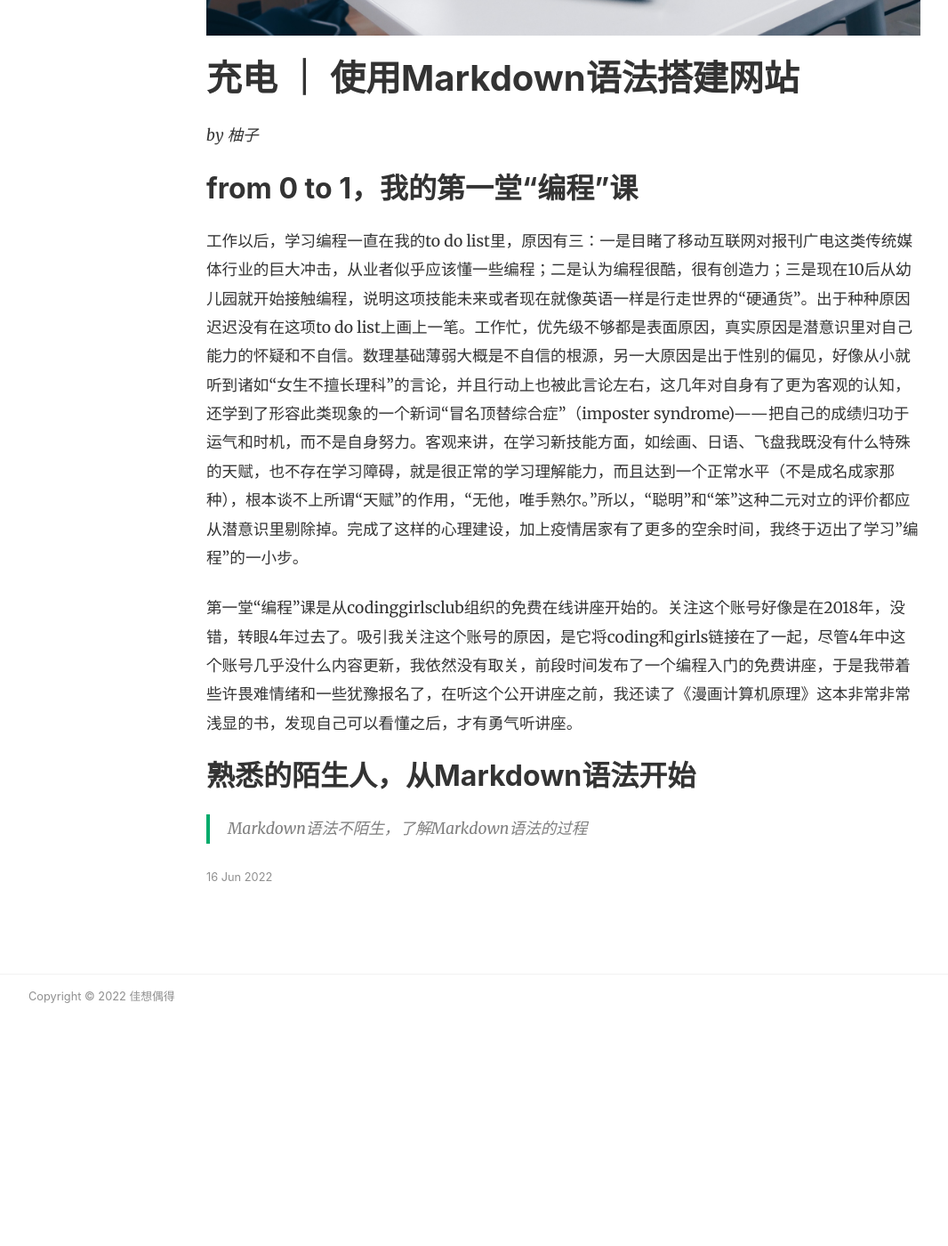
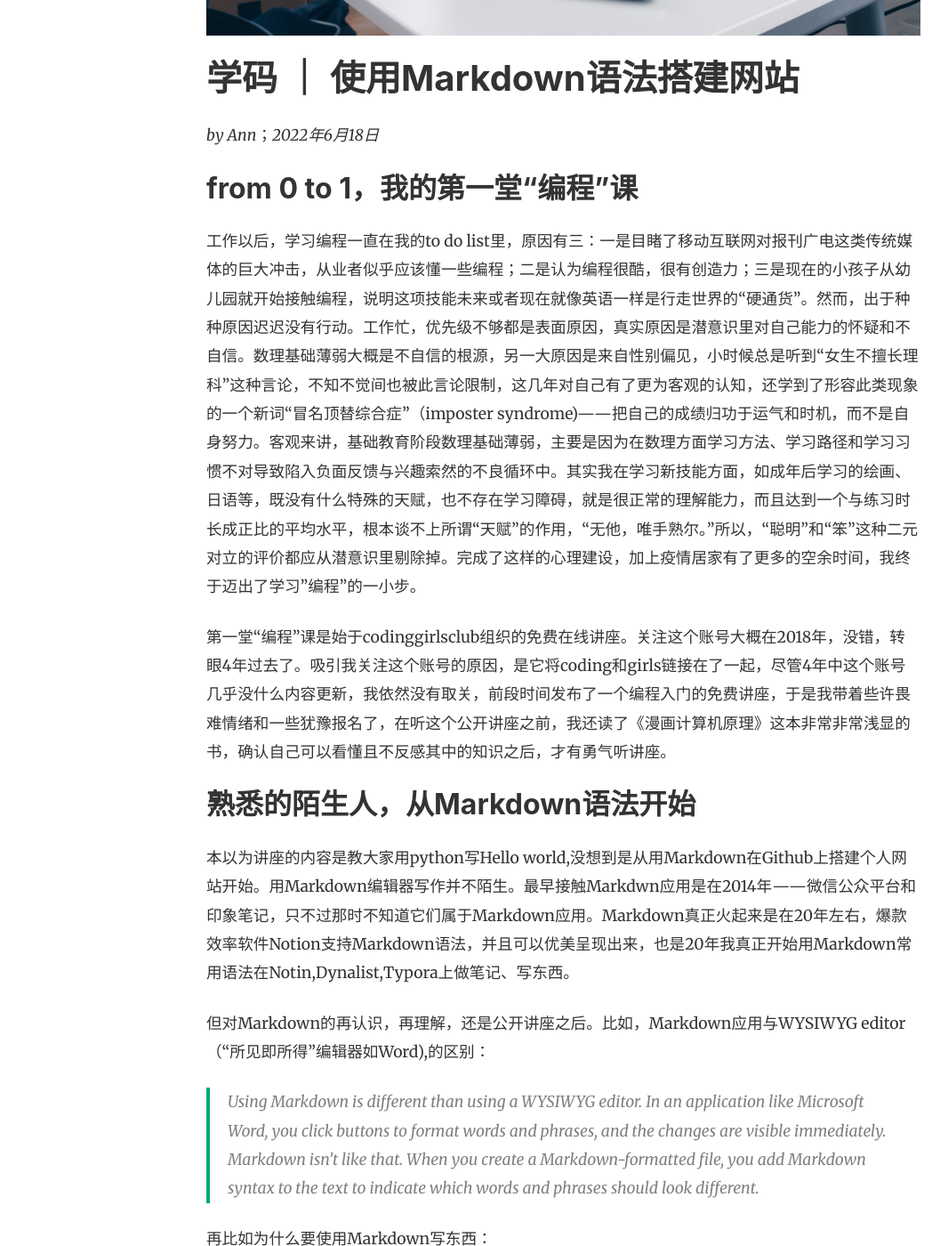
Before and after one commit to annintech/ann-blog, a Jekyll site: the page built from _posts/2022-06-16-small-steps.md, in a window 1280 px wide and 1400 px high, scrolled down 748 px. Shown: the whole window at 89% size, without its empty margins (53-1119 px from the left). Built offline with Jekyll 4.4.1, drawn with Linux system fonts in a browser that asks for light colours; nearby versions of some CDN libraries; before the commit the page ends 1889 px from its top, so only the background shows below that; some of the changed text lies outside the part shown.

Commit message:
Update 2022-06-16-small-steps.md

```diff
--- a/_posts/2022-06-16-small-steps.md
+++ b/_posts/2022-06-16-small-steps.md
@@ -4,15 +4,28 @@ title:  "Pre Coding一小步"
 image: assets/images/precoding.jpg
 featured: true
 ---
-# 充电 ｜ 使用Markdown语法搭建网站
-_by 柚子_
+# 学码 ｜ 使用Markdown语法搭建网站
+_by Ann_；_2022年6月18日_
+## from 0 to 1，我的第一堂“编程”课
+工作以后，学习编程一直在我的to do list里，原因有三：一是目睹了移动互联网对报刊广电这类传统媒体的巨大冲击，从业者似乎应该懂一些编程；二是认为编程很酷，很有创造力；三是现在的小孩子从幼儿园就开始接触编程，说明这项技能未来或者现在就像英语一样是行走世界的“硬通货”。然而，出于种种原因迟迟没有行动。工作忙，优先级不够都是表面原因，真实原因是潜意识里对自己能力的怀疑和不自信。数理基础薄弱大概是不自信的根源，另一大原因是来自性别偏见，小时候总是听到“女生不擅长理科”这种言论，不知不觉间也被此言论限制，这几年对自己有了更为客观的认知，还学到了形容此类现象的一个新词“冒名顶替综合症”（imposter syndrome)——把自己的成绩归功于运气和时机，而不是自身努力。客观来讲，基础教育阶段数理基础薄弱，主要是因为在数理方面学习方法、学习路径和学习习惯不对导致陷入负面反馈与兴趣索然的不良循环中。其实我在学习新技能方面，如成年后学习的绘画、日语等，既没有什么特殊的天赋，也不存在学习障碍，就是很正常的理解能力，而且达到一个与练习时长成正比的平均水平，根本谈不上所谓“天赋”的作用，“无他，唯手熟尔。”所以，“聪明”和“笨”这种二元对立的评价都应从潜意识里剔除掉。完成了这样的心理建设，加上疫情居家有了更多的空余时间，我终于迈出了学习”编程”的一小步。
 
-## from 0 to 1，我的第一堂“编程”课
-工作以后，学习编程一直在我的to do list里，原因有三：一是目睹了移动互联网对报刊广电这类传统媒体行业的巨大冲击，从业者似乎应该懂一些编程；二是认为编程很酷，很有创造力；三是现在10后从幼儿园就开始接触编程，说明这项技能未来或者现在就像英语一样是行走世界的“硬通货”。出于种种原因迟迟没有在这项to do list上画上一笔。工作忙，优先级不够都是表面原因，真实原因是潜意识里对自己能力的怀疑和不自信。数理基础薄弱大概是不自信的根源，另一大原因是出于性别的偏见，好像从小就听到诸如“女生不擅长理科”的言论，并且行动上也被此言论左右，这几年对自身有了更为客观的认知，还学到了形容此类现象的一个新词“冒名顶替综合症”（imposter syndrome)——把自己的成绩归功于运气和时机，而不是自身努力。客观来讲，在学习新技能方面，如绘画、日语、飞盘我既没有什么特殊的天赋，也不存在学习障碍，就是很正常的学习理解能力，而且达到一个正常水平（不是成名成家那种），根本谈不上所谓“天赋”的作用，“无他，唯手熟尔。”所以，“聪明”和“笨”这种二元对立的评价都应从潜意识里剔除掉。完成了这样的心理建设，加上疫情居家有了更多的空余时间，我终于迈出了学习”编程”的一小步。
-
-第一堂“编程”课是从codinggirlsclub组织的免费在线讲座开始的。关注这个账号好像是在2018年，没错，转眼4年过去了。吸引我关注这个账号的原因，是它将coding和girls链接在了一起，尽管4年中这个账号几乎没什么内容更新，我依然没有取关，前段时间发布了一个编程入门的免费讲座，于是我带着些许畏难情绪和一些犹豫报名了，在听这个公开讲座之前，我还读了《漫画计算机原理》这本非常非常浅显的书，发现自己可以看懂之后，才有勇气听讲座。
+第一堂“编程”课是始于codinggirlsclub组织的免费在线讲座。关注这个账号大概在2018年，没错，转眼4年过去了。吸引我关注这个账号的原因，是它将coding和girls链接在了一起，尽管4年中这个账号几乎没什么内容更新，我依然没有取关，前段时间发布了一个编程入门的免费讲座，于是我带着些许畏难情绪和一些犹豫报名了，在听这个公开讲座之前，我还读了《漫画计算机原理》这本非常非常浅显的书，确认自己可以看懂且不反感其中的知识之后，才有勇气听讲座。
 
 ## 熟悉的陌生人，从Markdown语法开始
 
+本以为讲座的内容是教大家用python写Hello world,没想到是从用Markdown在Github上搭建个人网站开始。用Markdown编辑器写作并不陌生。最早接触Markdwn应用是在2014年——微信公众平台和印象笔记，只不过那时不知道它们属于Markdown应用。Markdown真正火起来是在20年左右，爆款效率软件Notion支持Markdown语法，并且可以优美呈现出来，也是20年我真正开始用Markdown常用语法在Notin,Dynalist,Typora上做笔记、写东西。
 
-> Markdown语法不陌生，了解Markdown语法的过程
+但对Markdown的再认识，再理解，还是公开讲座之后。比如，Markdown应用与WYSIWYG editor（“所见即所得”编辑器如Word),的区别：
+
+> Using Markdown is different than using a WYSIWYG editor. In an application like Microsoft Word, you click buttons to format words and phrases, and the changes are visible immediately. Markdown isn’t like that. When you create a Markdown-formatted file, you add Markdown syntax to the text to indicate which words and phrases should look different.
+
+再比如为什么要使用Markdown写东西：
+
+> * Markdown can be used for everything. People use it to create websites, documents, notes, books, presentations, email messages, and technical documentation.
+> * Markdown is portable. Files containing Markdown-formatted text can be opened using virtually any application. If you decide you don’t like the Markdown application you’re currently using, you can import your Markdown files into another Markdown application. That’s in stark contrast to word processing applications like Microsoft Word that lock your content into a proprietary file format.
+> * Markdown is platform independent. You can create Markdown-formatted text on any device running any operating system.
+> * Markdown is future proof. Even if the application you’re using stops working at some point in the future, you’ll still be able to read your Markdown-formatted text using a text editing application. This is an important consideration when it comes to books, university theses, and other milestone documents that need to be preserved indefinitely.
+> * Markdown is everywhere. Websites like Reddit and GitHub support Markdown, and lots of desktop and web-based applications support it.
+
+## 最好的学习方法是应用
+学习的目标分微观和宏观两种，微观目标在于应用，如开发一个个人网站、做一个小程序等；宏观目标是帮助自己添加一个看世界的维度，与世界产生更多元的链接。千里之行，始于足下。于是有了这篇用Markdown写成的文章。
```
